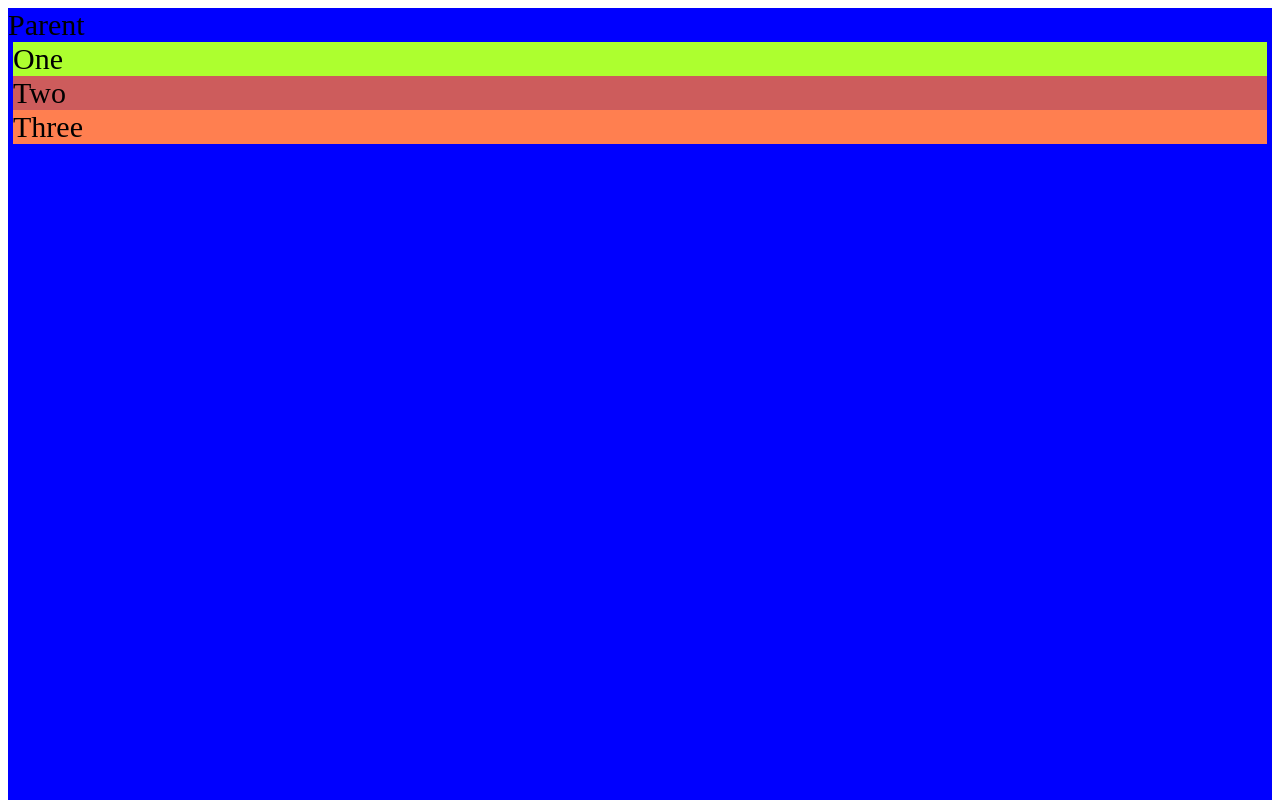
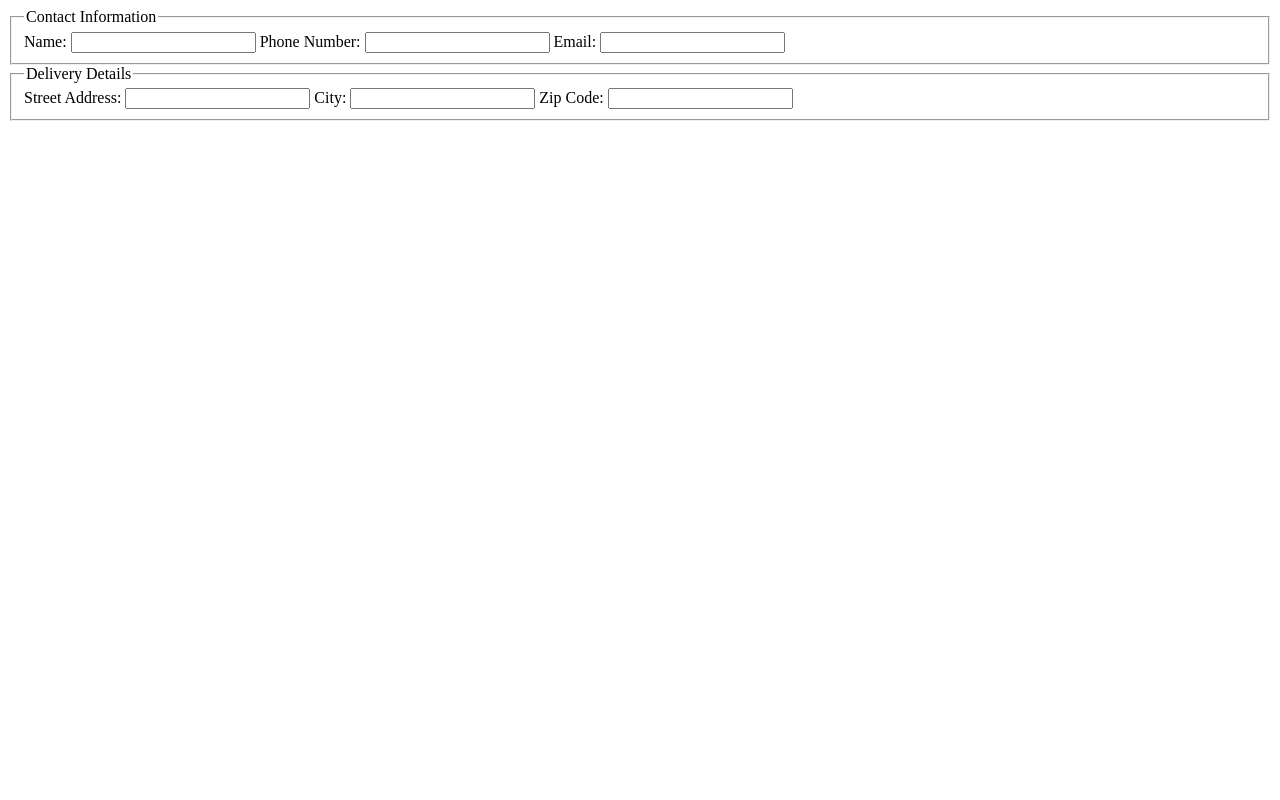
Before and after one commit to telepath01/html-tutorials, a plain HTML site: page index.html in a window 1280 px wide. Shown: the top 800 px of the page. Drawn offline with Linux system fonts and the light colour scheme.

Commit message:
Worked on various application
Worked on forms and and intermediate CSS concepts

```diff
--- a/index.html
+++ b/index.html
@@ -1,18 +1,37 @@
 <!DOCTYPE html>
 <html lang="en">
   <head>
+    <link href="/style.css" src="stylesheet" />
+
     <meta charset="UTF-8" />
     <meta http-equiv="X-UA-Compatible" content="IE=edge" />
     <meta name="viewport" content="width=device-width, initial-scale=1.0" />
-    <link href="./style.css" rel="stylesheet" />
     <title>Document</title>
   </head>
   <body>
-    <div class="parent">
-      Parent
-      <div class="child-one child">One</div>
-      <div class="child-two child">Two</div>
-      <div class="child-three child">Three</div>
-    </div>
+    <fieldset>
+      <legend>Contact Information</legend>
+      <label for="name">Name:</label>
+      <input type="text" id="name" name="name" />
+
+      <label for="phone_number">Phone Number:</label>
+      <input type="tel" id="phone_number" name="phone_number" />
+
+      <label for="email">Email:</label>
+      <input type="email" id="email" name="email" />
+    </fieldset>
+    <fieldset>
+      <legend>Delivery Details</legend>
+
+      <label for="street_address">Street Address:</label>
+      <input type="text" id="street_address" name="street_address" />
+
+      <label for="city">City:</label>
+      <input type="text" id="city" name="city" />
+
+      <label for="zip_code">Zip Code:</label>
+      <input type="text" id="zip_code" name="zip_code" />
+    </fieldset>
+    <script tupe="text/javascript" src="/scripts/scripts.js"></script>
   </body>
 </html>
--- a/scripts/scripts.js
+++ /dev/null
@@ -1 +0,0 @@
-"use strict";
--- a/style.css
+++ /dev/null
@@ -1,25 +0,0 @@
-body {
-  font-size: 30px;
-}
-.parent {
-  background-color: blue;
-  position: relative;
-  height: 200vh;
-}
-.child-one {
-  background-color: greenyellow;
-  margin-left: 5px;
-  margin-right: 5px;
-  position: sticky;
-  top: 0;
-}
-.child-two {
-  background-color: indianred;
-  margin-left: 5px;
-  margin-right: 5px;
-}
-.child-three {
-  background-color: coral;
-  margin-left: 5px;
-  margin-right: 5px;
-}
```
